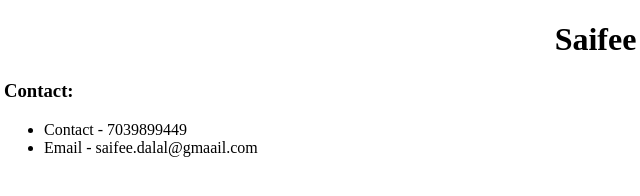
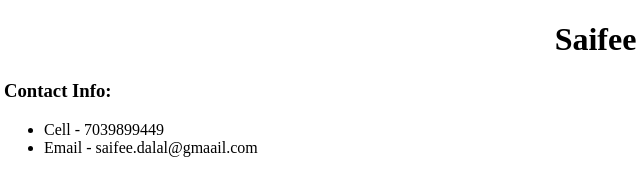
Before and after one commit to saifeedalal/saifeedalal.github.io, a plain HTML site: page aboutme.html in a window 1280 px wide. Shown: the full height of the page, 4-644 px from the left. Drawn offline with Linux system fonts and the light colour scheme.

Commit message:
Update aboutme.html
Changes

```diff
--- a/aboutme.html
+++ b/aboutme.html
@@ -9,10 +9,10 @@
 
 <h1 align="center"><strong>Saifee Dalal</strong></h1>
 
-<h3>Contact:</h3>
+<h3>Contact Info:</h3>
 
 <ul>
-<li> Contact - 7039899449</li>
+<li> Cell - 7039899449</li>
 <li> Email - saifee.dalal@gmaail.com</li>
 </ul>
 
```
